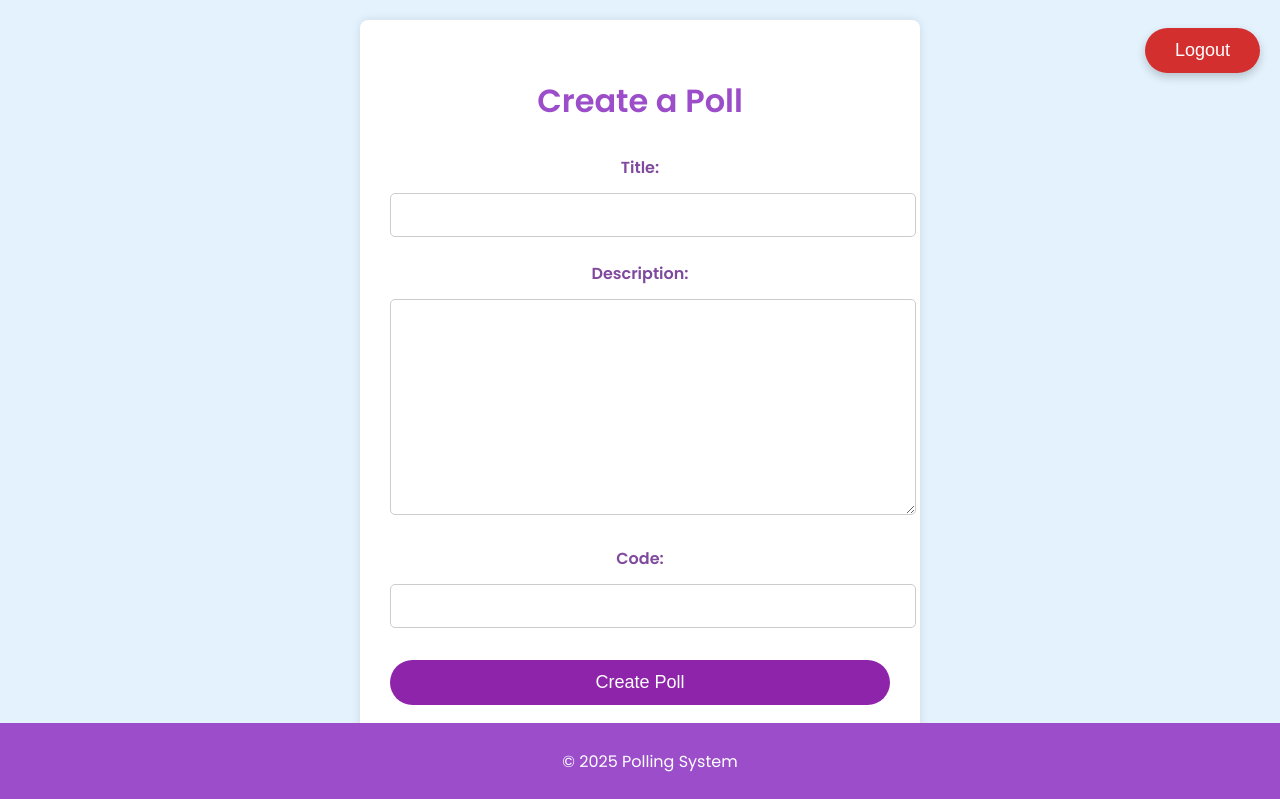
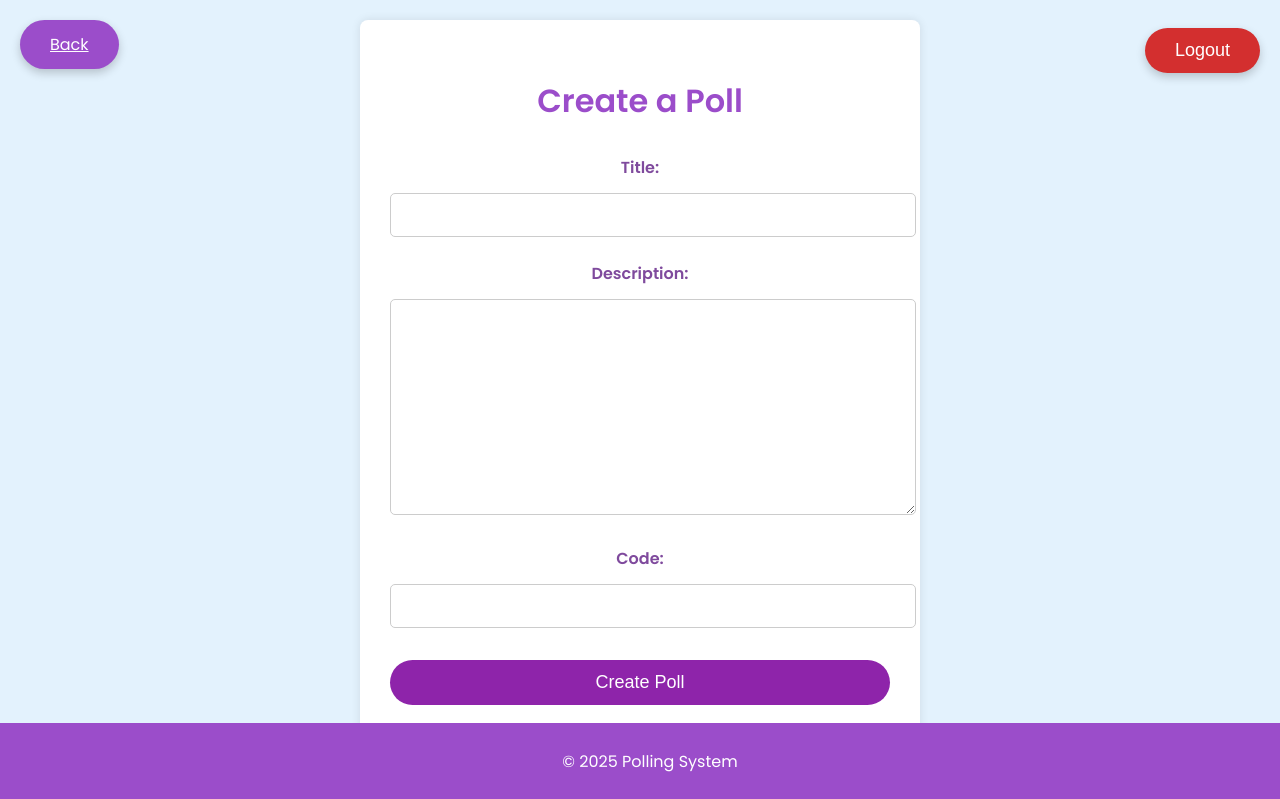
Before and after one commit to Arif1025/Placeholder, a Django app: page /polls/create-quiz/ in a window 1280 px wide. Shown: the top 799 px of the page. Run offline with Django 5.2, Linux system fonts and the light colour scheme; the visitor is signed in with stand-in values (Sample User, id 1).

Commit message:
Added a back button to charts.html, create_quiz.html and edit_quiz.html and updated charts unit tests

```diff
--- a/polls/templates/create_quiz.html
+++ b/polls/templates/create_quiz.html
@@ -38,6 +38,26 @@
 
         .logout-button:hover {
             background-color: #c62828;
+        }
+
+        /* Back Button Positioned at Top Left */
+        .back-button {
+            background-color: #9b4dca;
+            color: white;
+            font-size: 16px;
+            padding: 12px 30px;
+            border: none;
+            border-radius: 50px;
+            cursor: pointer;
+            position: fixed;
+            top: 20px;
+            left: 20px;
+            box-shadow: 0 4px 10px rgba(0, 0, 0, 0.2);
+            transition: background-color 0.3s ease;
+        }
+
+        .back-button:hover {
+            background-color: #7b1fa2;
         }
 
         .quiz-container {
@@ -161,9 +181,11 @@
     </style>
 </head>
 <body>
+    <!-- Back Button -->
+    <a href="javascript:history.back()" class="back-button">Back</a>
+
     <!-- Main quiz container -->
     <div class="quiz-container">
-
         <form method="post">
             {% csrf_token %}
 
@@ -202,7 +224,6 @@
 
     <!-- Footer Section -->
     <footer>
-        <!-- Footer content with copyright notice -->
         <p>&copy; 2025 Polling System</p>
     </footer>
 </body>
```
Also changed, not shown: polls/templates/charts.html (+24 -1 lines), polls/templates/edit_quiz.html (+25 -5 lines), polls/tests/views/tests_charts_view.py (+8 -1 lines).
